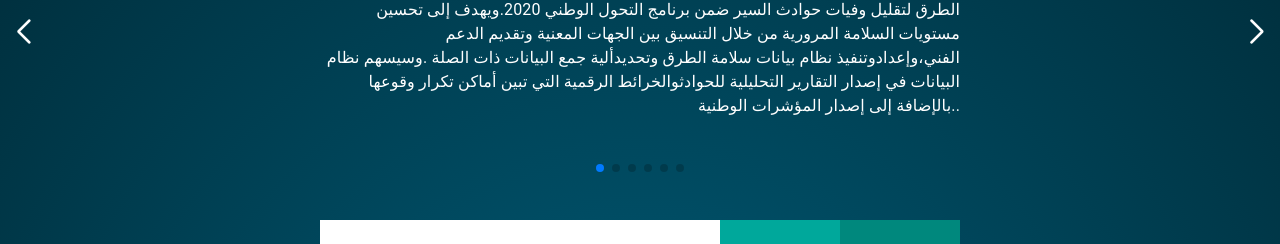
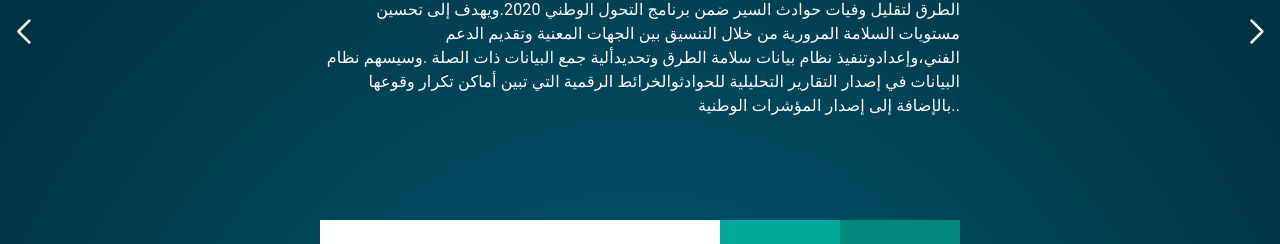
Before and after one commit to developerashikur1/road-safety-center, a React (Vite) app: page / in a window 1280 px wide. Shown: the part 867-1111 px from the top of the page. Built offline with nearby package versions, Linux system fonts and the light colour scheme; grey boxes are pictures that could not be loaded.

Commit message:
text slider pagination removed

```diff
--- a/src/pages/Home/components/TextSlider.jsx
+++ b/src/pages/Home/components/TextSlider.jsx
@@ -1,7 +1,7 @@
     import { Box, Grid, Typography } from '@mui/material';
 import React from 'react';
 // import required modules
-import { Navigation, Pagination } from "swiper";
+import { Navigation } from "swiper";
 // Import Swiper styles
 import "swiper/css";
 import "swiper/css/navigation";
@@ -33,7 +33,7 @@ const texts =[
                     clickable: true,
                     }}
                     navigation={true}
-                    modules={[Pagination, Navigation]}
+                    modules={[ Navigation]}
                     className="text-swiper-slider"
                 >
                     {texts.map((text) =>
```
